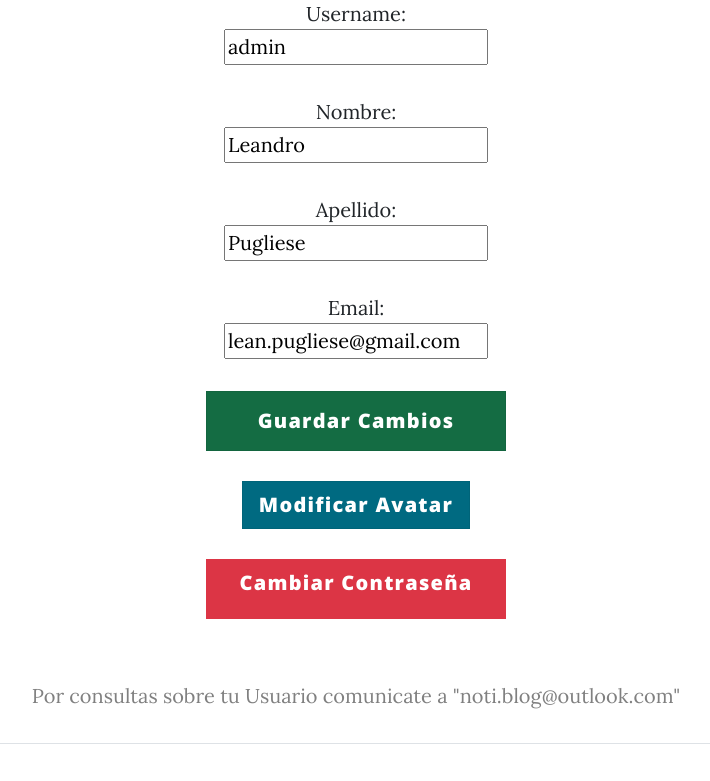
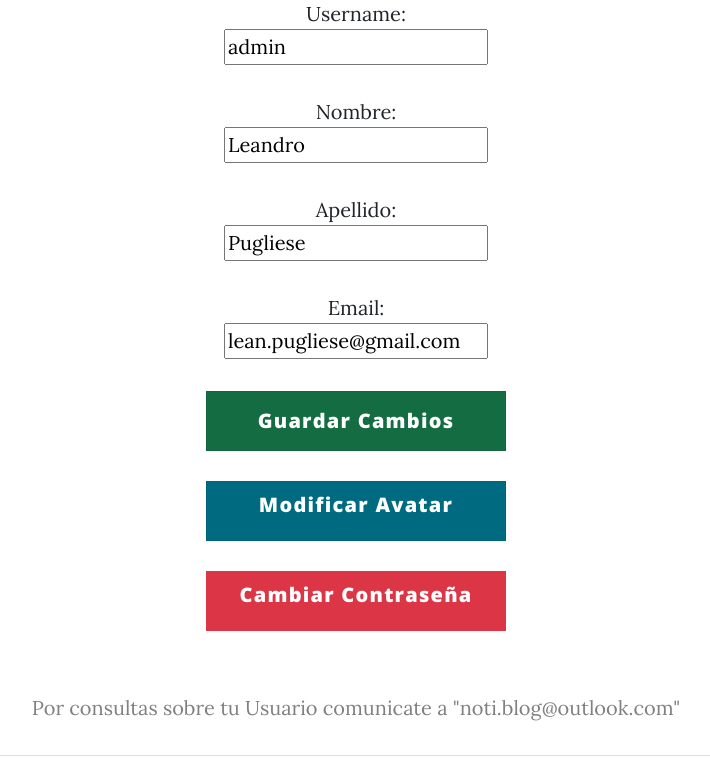
Before and after one commit to jmsiro/Entrega_FINAL-Siro, a Django app: page /PlayApp/usuario_update/ in a window 1280 px wide. Shown: the part 581-1362 px from the top of the page, without its empty margins (284-994 px from the left). Run offline with Django 4.2, Linux system fonts and the light colour scheme; a user stored in the database is signed in; some libraries are stand-ins or nearby versions.

Commit message:
Playground-V4.3-Listo

```diff
--- a/PlayApp/Templates/PlayApp/T03.2-usuario_detalle.html
+++ b/PlayApp/Templates/PlayApp/T03.2-usuario_detalle.html
@@ -30,7 +30,7 @@
     </form>
 
     <br>
-    <a class="btn btn-primary btn-lg active" href="{% url 'Avatar Update' %}">Modificar Avatar</a>
+    <a class="btn btn-primary btn-lg active" style="height:60px;width:300px" href="{% url 'Avatar Update' %}">Modificar Avatar</a>
     <br>
     <br>
     <a class="btn btn-lg btn-danger btn-block" style="height:60px;width:300px; text-align: center;" href="{% url 'password_change' %}">Cambiar Contraseña</a>
--- a/PlayApp/models.py
+++ b/PlayApp/models.py
@@ -60,6 +60,8 @@ def upload_avatar(instance, archivo):
         username=str(instance.username), archivo=archivo
     )
     return path_archivo
+
+
 
 class Usuario(AbstractBaseUser):
 
```
Also changed, not shown: README.md, db.sqlite3, media_cdn/PlayApp/6/Ozark-ozark.jpg (renamed from media_cdn/PlayApp/6/noticia_de_marty-ozark.jpg), media_cdn/avatar/marty01/132229-avatars.webp (deleted), media_cdn/avatar/marty01/marty.ozark.jpg (added), media_cdn/avatar/pepe01/132229-avatars.webp (deleted), media_cdn/avatar/shibarmy/shib.jpeg (deleted), media_cdn/avatar/wendy/wendy_ozark.jpg (added).
